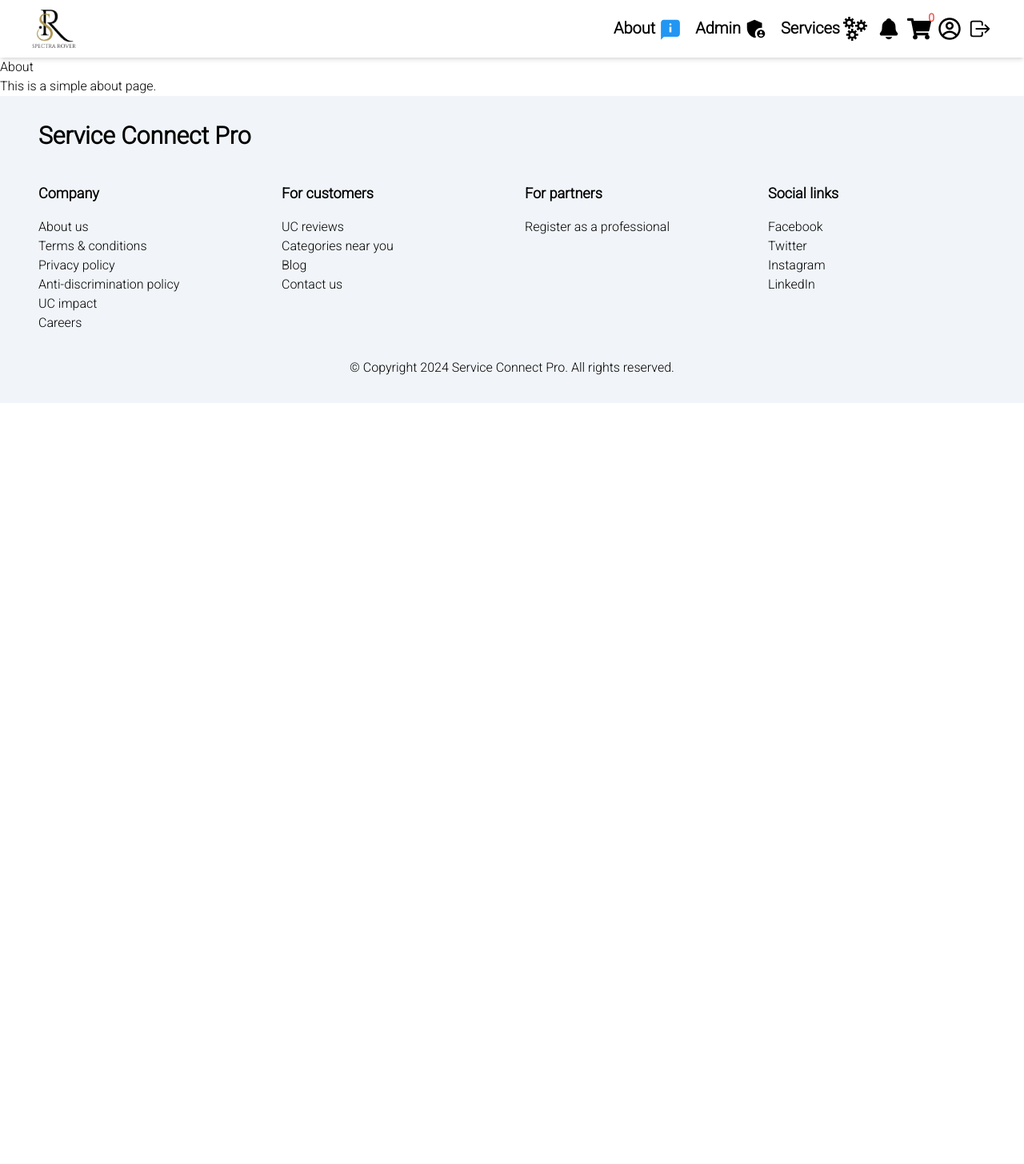
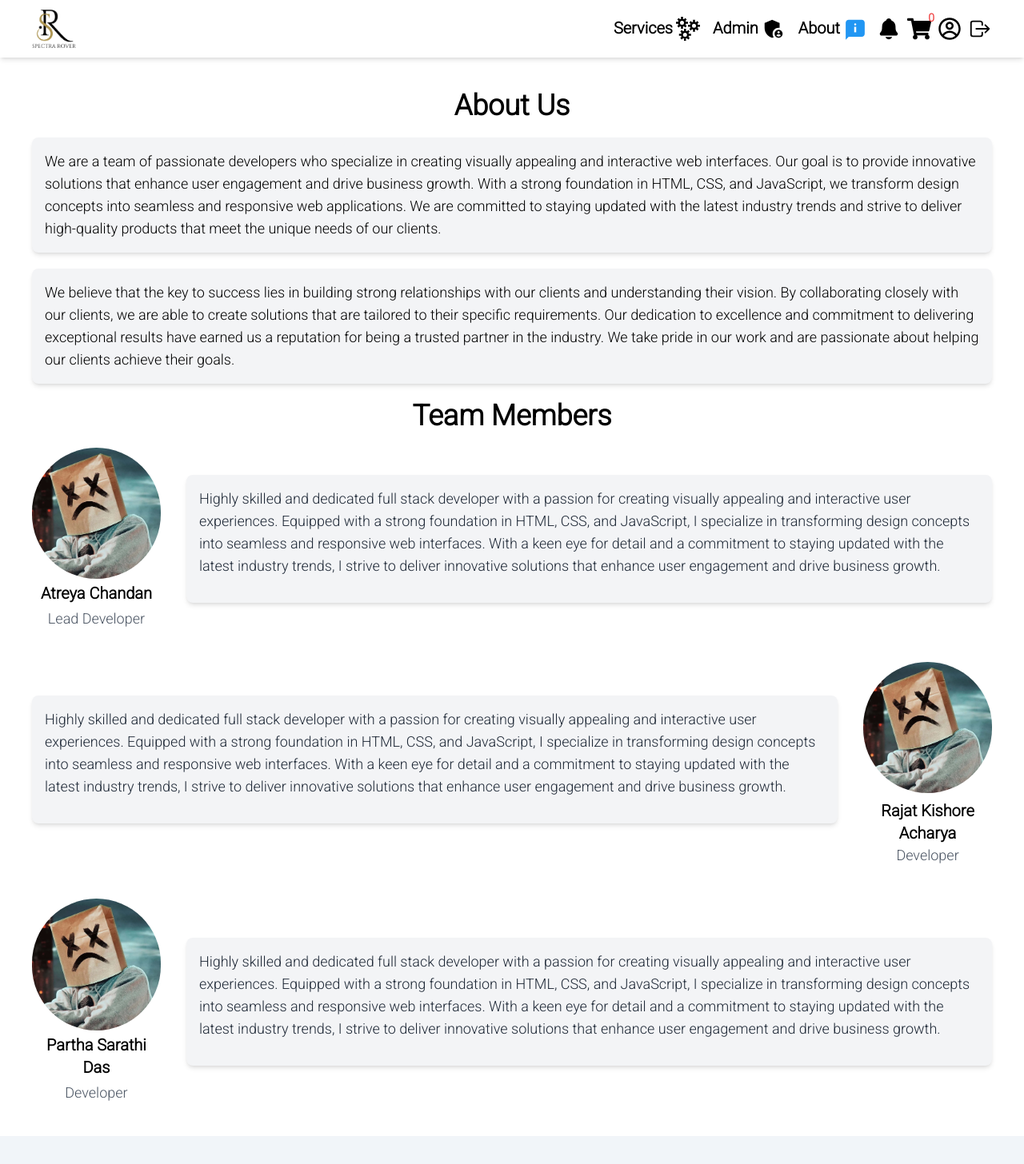
Before and after one commit to atreya786/Service-Connect-Pro, a Next.js app: page /About in a window 1280 px wide. Shown: the top 1456 px of the page at 80% size. Before the commit the page ends 800 px from the top, so only its background shows below. Built offline with nearby package versions, Linux system fonts and the light colour scheme.

Commit message:
About Page Completed

```diff
--- a/app/(root)/About/page.jsx
+++ b/app/(root)/About/page.jsx
@@ -2,6 +2,8 @@
 
 import Loader from "@components/Loader";
 import React, { useEffect, useState } from "react";
+import img1 from "../../../public/profile.webp";
+import Image from "next/image";
 
 const About = () => {
   const [loading, setLoading] = useState(true);
@@ -13,10 +15,184 @@
 
   if (loading) return <Loader />;
   return (
-    <div>
-      <h1>About</h1>
-      <p>This is a simple about page.</p>
-    </div>
+    <main className="container mx-auto p-5">
+      <div className="p-5 flex justify-center flex-col items-center gap-5">
+        <h1 className="text-4xl font-bold text-center">About Us</h1>
+        <p className="p-4 bg-gray-100 rounded-lg shadow-md text-lg">
+          We are a team of passionate developers who specialize in creating
+          visually appealing and interactive web interfaces. Our goal is to
+          provide innovative solutions that enhance user engagement and drive
+          business growth. With a strong foundation in HTML, CSS, and
+          JavaScript, we transform design concepts into seamless and responsive
+          web applications. We are committed to staying updated with the latest
+          industry trends and strive to deliver high-quality products that meet
+          the unique needs of our clients.
+        </p>
+        <p className="p-4 bg-gray-100 rounded-lg shadow-md text-lg">
+          We believe that the key to success lies in building strong
+          relationships with our clients and understanding their vision. By
+          collaborating closely with our clients, we are able to create
+          solutions that are tailored to their specific requirements. Our
+          dedication to excellence and commitment to delivering exceptional
+          results have earned us a reputation for being a trusted partner in the
+          industry. We take pride in our work and are passionate about helping
+          our clients achieve their goals.
+        </p>
+      </div>
+      <h1 className="text-4xl font-bold text-center">Team Members</h1>
+      <div className="flex flex-col md:flex-row justify-center p-5">
+        <div className="flex flex-col items-center justify-center md:mb-0">
+          <Image
+            className="rounded-full object-cover"
+            src={img1}
+            alt="Atreya Chandan"
+            width={600}
+            height={600}
+          />
+          <h4 className="text-xl text-center font-bold p-1">Atreya Chandan</h4>
+          <h1 className="text-lg text-center text-gray-600">Lead Developer</h1>
+        </div>
+        <div className="md:ml-8 flex items-center">
+          <div className="p-4 bg-gray-100 rounded-lg shadow-md">
+            <p className="text-lg text-gray-800">
+              Highly skilled and dedicated full stack developer with a passion
+              for creating visually appealing and interactive user experiences.
+              Equipped with a strong foundation in HTML, CSS, and JavaScript, I
+              specialize in transforming design concepts into seamless and
+              responsive web interfaces. With a keen eye for detail and a
+              commitment to staying updated with the latest industry trends, I
+              strive to deliver innovative solutions that enhance user
+              engagement and drive business growth.
+            </p>
+            <ul className="flex justify-center md:justify-start mt-4">
+              <li className="mr-4">
+                <a href="mailto:sovonsutarsuitar123@gmail.com">
+                  <i className="fa fa-envelope fa-fw" />
+                </a>
+              </li>
+              <li className="mr-4">
+                <a href="https://www.facebook.com/subarna2002">
+                  <i className="fa fa-facebook fa-fw" />
+                </a>
+              </li>
+              <li className="mr-4">
+                <a href="https://www.instagram.com/itz_sutar/?hl=en">
+                  <i className="fa fa-instagram fa-fw" />
+                </a>
+              </li>
+              <li className="mr-4">
+                <a href="https://www.linkedin.com/in/subarna-keshari-sutar-/">
+                  <i className="fa fa-linkedin fa-fw" />
+                </a>
+              </li>
+            </ul>
+          </div>
+        </div>
+      </div>
+      <div className="flex flex-col md:flex-row justify-center p-5">
+        <div className="md:mr-8 flex items-center pb-3">
+          <div className="p-4 bg-gray-100 rounded-lg shadow-md">
+            <p className="text-lg text-gray-800">
+              Highly skilled and dedicated full stack developer with a passion
+              for creating visually appealing and interactive user experiences.
+              Equipped with a strong foundation in HTML, CSS, and JavaScript, I
+              specialize in transforming design concepts into seamless and
+              responsive web interfaces. With a keen eye for detail and a
+              commitment to staying updated with the latest industry trends, I
+              strive to deliver innovative solutions that enhance user
+              engagement and drive business growth.
+            </p>
+
+            <ul className="flex justify-center md:justify-start mt-4">
+              <li className="mr-4">
+                <a href="mailto:sovonsutarsuitar123@gmail.com">
+                  <i className="fa fa-envelope fa-fw" />
+                </a>
+              </li>
+              <li className="mr-4">
+                <a href="https://www.facebook.com/subarna2002">
+                  <i className="fa fa-facebook fa-fw" />
+                </a>
+              </li>
+              <li className="mr-4">
+                <a href="https://www.instagram.com/itz_sutar/?hl=en">
+                  <i className="fa fa-instagram fa-fw" />
+                </a>
+              </li>
+              <li className="mr-4">
+                <a href="https://www.linkedin.com/in/subarna-keshari-sutar-/">
+                  <i className="fa fa-linkedin fa-fw" />
+                </a>
+              </li>
+            </ul>
+          </div>
+        </div>
+        <div className="flex flex-col items-center justify-center md:mb-0">
+          <Image
+            className="rounded-full object-cover"
+            src={img1}
+            alt="Atreya Chandan"
+            width={600}
+            height={600}
+          />
+          <h4 className="text-xl text-center font-bold pt-2">
+            Rajat Kishore Acharya
+          </h4>
+          <h1 className="text-lg text-gray-600">Developer</h1>
+        </div>
+      </div>
+      <div className="flex flex-col md:flex-row justify-center p-5">
+        <div className="flex flex-col items-center justify-center md:mb-0">
+          <Image
+            className="rounded-full object-cover"
+            src={img1}
+            alt="Atreya Chandan"
+            width={600}
+            height={600}
+          />
+          <h4 className="text-xl text-center font-bold p-1">
+            Partha Sarathi Das
+          </h4>
+          <h1 className="text-lg text-gray-600">Developer</h1>
+        </div>
+        <div className="md:ml-8 flex items-center">
+          <div className="p-4 bg-gray-100 rounded-lg shadow-md">
+            <p className="text-lg text-gray-800">
+              Highly skilled and dedicated full stack developer with a passion
+              for creating visually appealing and interactive user experiences.
+              Equipped with a strong foundation in HTML, CSS, and JavaScript, I
+              specialize in transforming design concepts into seamless and
+              responsive web interfaces. With a keen eye for detail and a
+              commitment to staying updated with the latest industry trends, I
+              strive to deliver innovative solutions that enhance user
+              engagement and drive business growth.
+            </p>
+            <ul className="flex justify-center md:justify-start mt-4">
+              <li className="mr-4">
+                <a href="mailto:sovonsutarsuitar123@gmail.com">
+                  <i className="fa fa-envelope fa-fw" />
+                </a>
+              </li>
+              <li className="mr-4">
+                <a href="https://www.facebook.com/subarna2002">
+                  <i className="fa fa-facebook fa-fw" />
+                </a>
+              </li>
+              <li className="mr-4">
+                <a href="https://www.instagram.com/itz_sutar/?hl=en">
+                  <i className="fa fa-instagram fa-fw" />
+                </a>
+              </li>
+              <li className="mr-4">
+                <a href="https://www.linkedin.com/in/subarna-keshari-sutar-/">
+                  <i className="fa fa-linkedin fa-fw" />
+                </a>
+              </li>
+            </ul>
+          </div>
+        </div>
+      </div>
+    </main>
   );
 };
 
--- a/constants/Navbar.jsx
+++ b/constants/Navbar.jsx
@@ -51,9 +51,9 @@
       <div className="sm:flex items-center hidden">
         <div className="flex sm:justify-between items-center gap-2">
           <div className="text-black text-xl p-1 font-bold cursor-pointer hover:text-gray-700">
-            <Link href="/About" className="flex gap-1">
-              <span>About</span>
-              <FcAbout size={30} />
+            <Link href="/Services" className="flex gap-1">
+              <span>Services</span>
+              <GrServices size={30} />
             </Link>
           </div>
           <div className="text-black text-xl p-1 font-bold cursor-pointer hover:text-gray-700">
@@ -63,9 +63,9 @@
             </Link>
           </div>
           <div className="text-black p-1 text-xl font-bold cursor-pointer hover:text-gray-700">
-            <Link href="/Services" className="flex gap-1">
-              <span>Services</span>
-              <GrServices size={30} />
+            <Link href="/About" className="flex gap-1">
+              <span>About</span>
+              <FcAbout size={30} />
             </Link>
           </div>
           <div className="cursor-pointer flex items-center">
@@ -105,9 +105,9 @@
         <div className="lg:hidden absolute top-16 left-0 w-full bg-white z-10">
           <div className="flex flex-col items-center">
             <div className="text-black text-xl p-1 font-bold cursor-pointer hover:text-gray-700">
-              <Link href="/About" className="flex gap-1">
-                <span>About</span>
-                <FcAbout size={25} />
+              <Link href="/Services" className="flex gap-1">
+                <span>Services</span>
+                <GrServices size={25} />
               </Link>
             </div>
             <div className="text-black text-xl p-1 font-bold cursor-pointer hover:text-gray-700">
@@ -117,9 +117,9 @@
               </Link>
             </div>
             <div className="text-black p-1 text-xl font-bold cursor-pointer hover:text-gray-700">
-              <Link href="/Services" className="flex gap-1">
-                <span>Services</span>
-                <GrServices size={25} />
+              <Link href="/About" className="flex gap-1">
+                <span>About</span>
+                <FcAbout size={25} />
               </Link>
             </div>
             <div className="text-black p-1 text-xl font-bold cursor-pointer hover:text-gray-700 flex">
```
Also changed, not shown: public/profile.webp (added).
